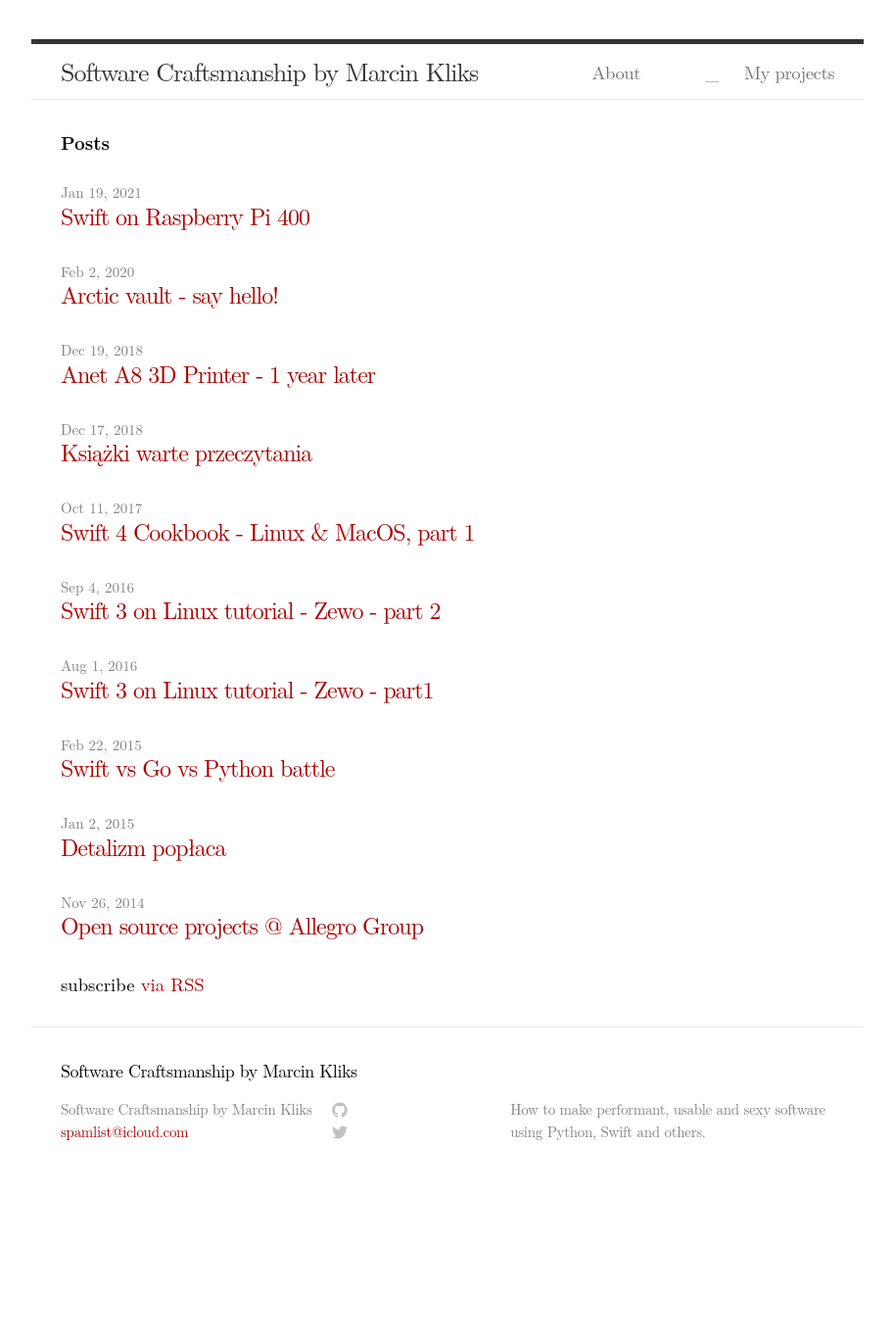
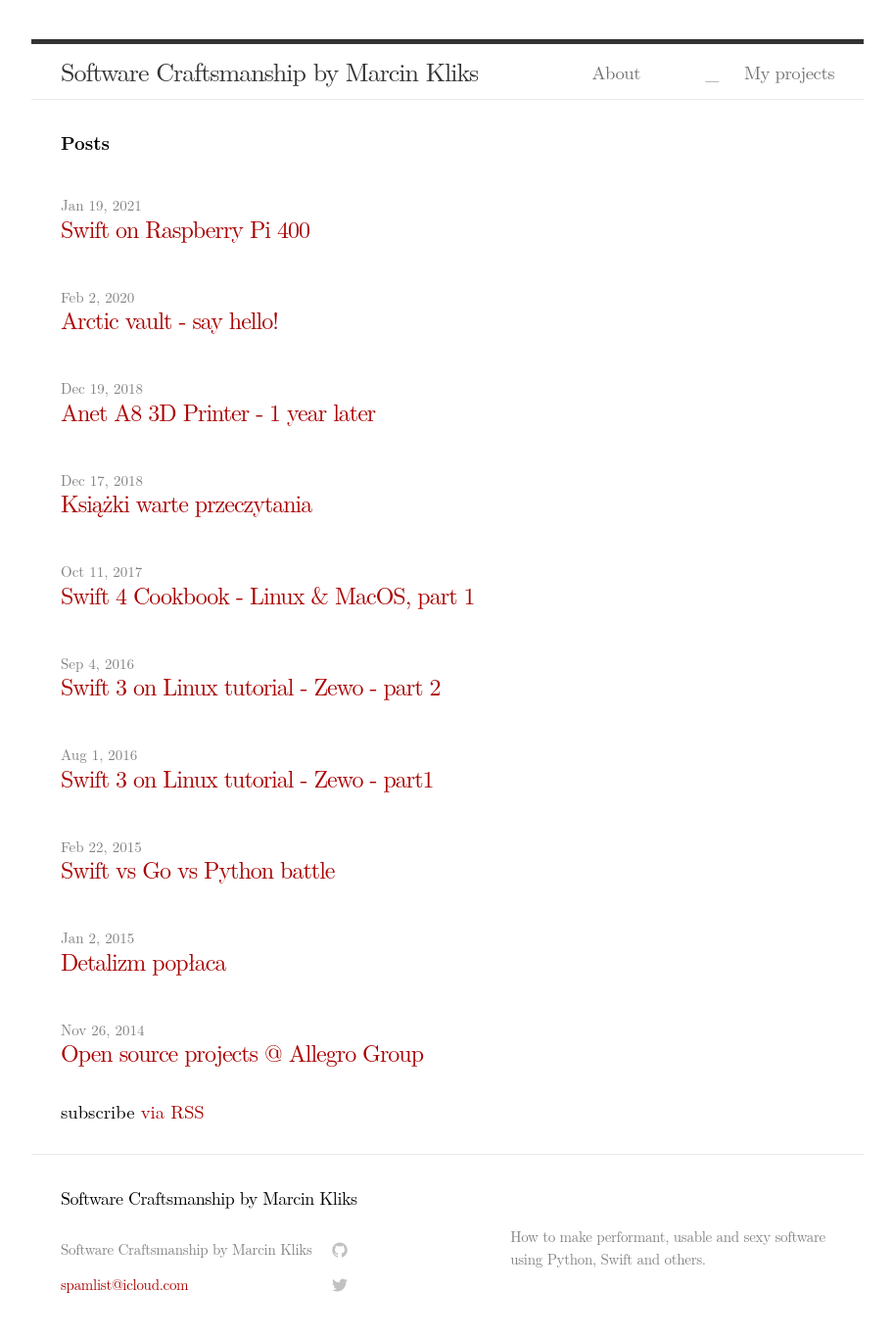
Before and after one commit to vi4m/vi4m.github.io, a Jekyll site: the page built from index.html, in a window 1280 px wide. Shown: the whole page at 98% size, without its empty margins (183-1096 px from the left). Built offline with Jekyll 4.4.1, drawn with Linux system fonts in a browser that asks for light colours; some web fonts are replaced; before the commit the page ends 1211 px from its top, so only the background shows below that.

Commit message:
Update main.css

```diff
--- a/css/main.css
+++ b/css/main.css
@@ -418,3 +418,8 @@ a:visited { color: #205caa; }
   margin-left: 35px;
   margin-top: 8px;
 }
+
+
+li {
+  padding-top: 13px;
+}
```
